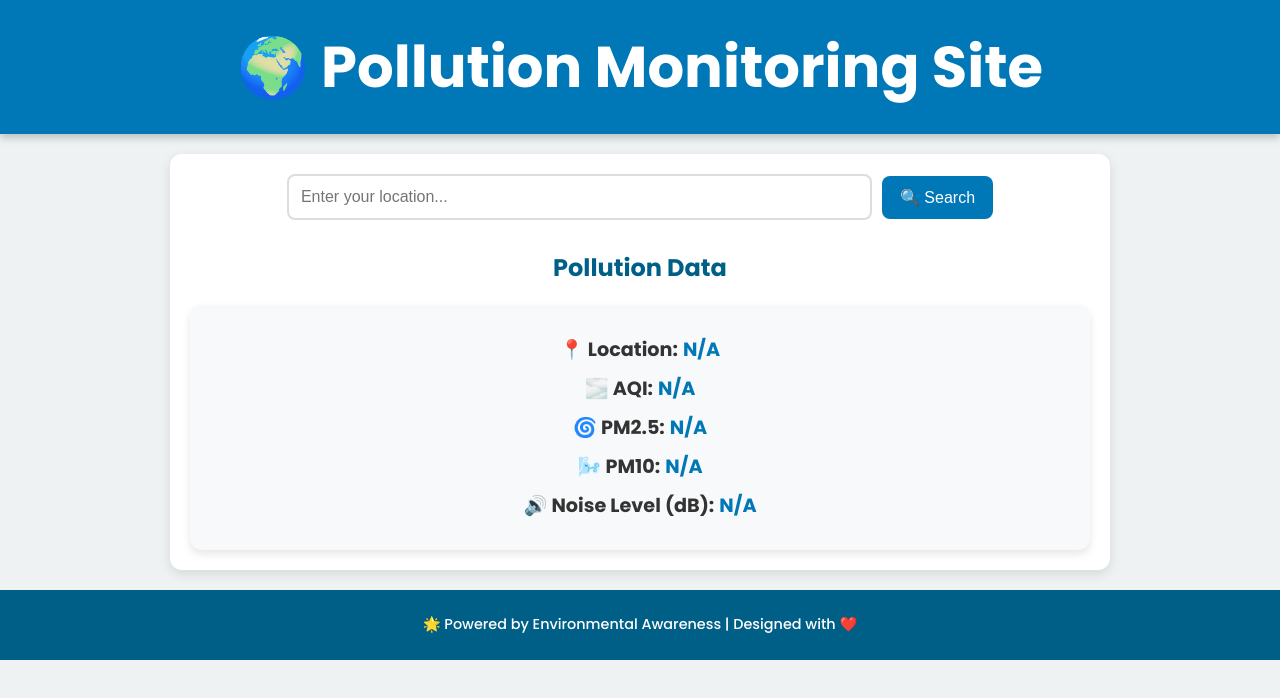
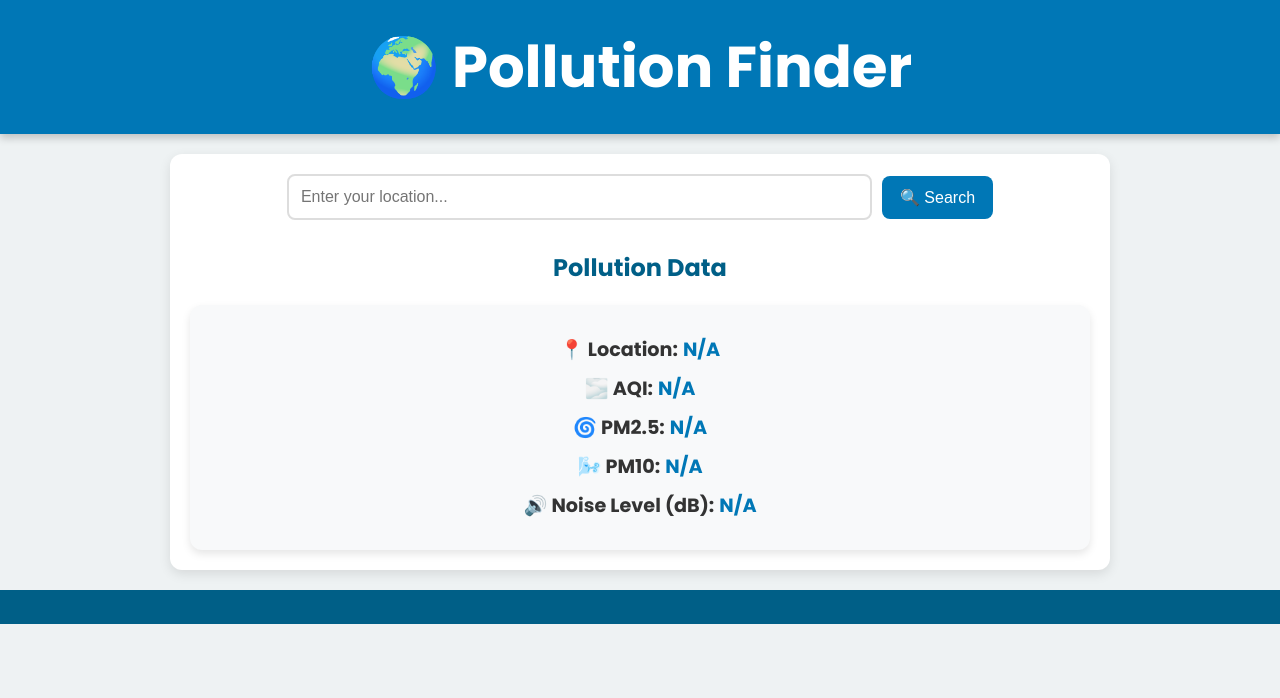
Before and after one commit to AneeshDeokar/Pollution-App, a plain HTML site: page index.html in a window 1280 px wide. Drawn offline with Linux system fonts and the light colour scheme.

Commit message:
Update index.html

```diff
--- a/index.html
+++ b/index.html
@@ -8,7 +8,7 @@
 </head>
 <body>
   <header>
-    <h1>🌍 Pollution Monitoring Site</h1>
+    <h1>🌍 Pollution Finder</h1>
   </header>
   <div class="container">
     <div class="search-bar">
@@ -27,7 +27,7 @@
     </div>
   </div>
   <footer>
-    <p>🌟 Powered by Environmental Awareness | Designed with ❤️</p>
+    <p></p>
   </footer>
   <script>
     function searchPollution() {
```
